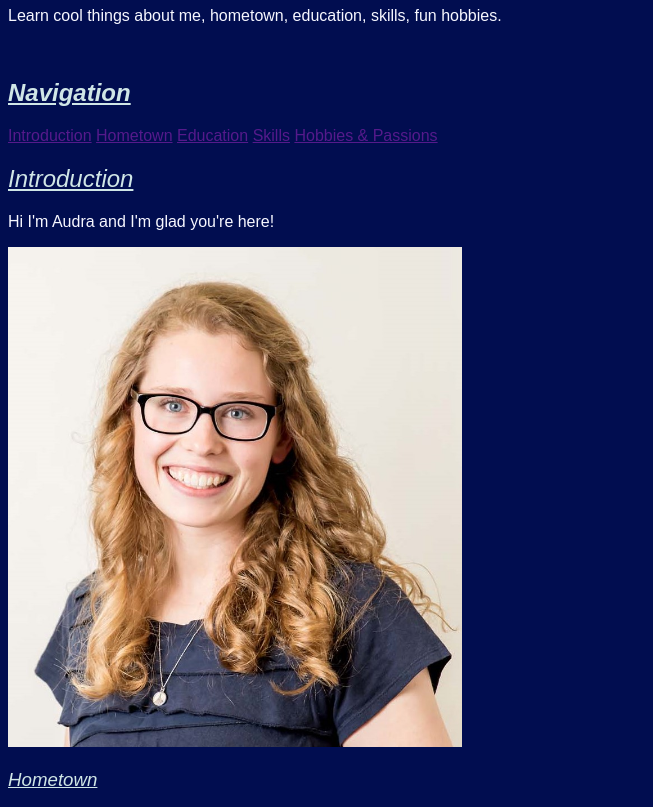
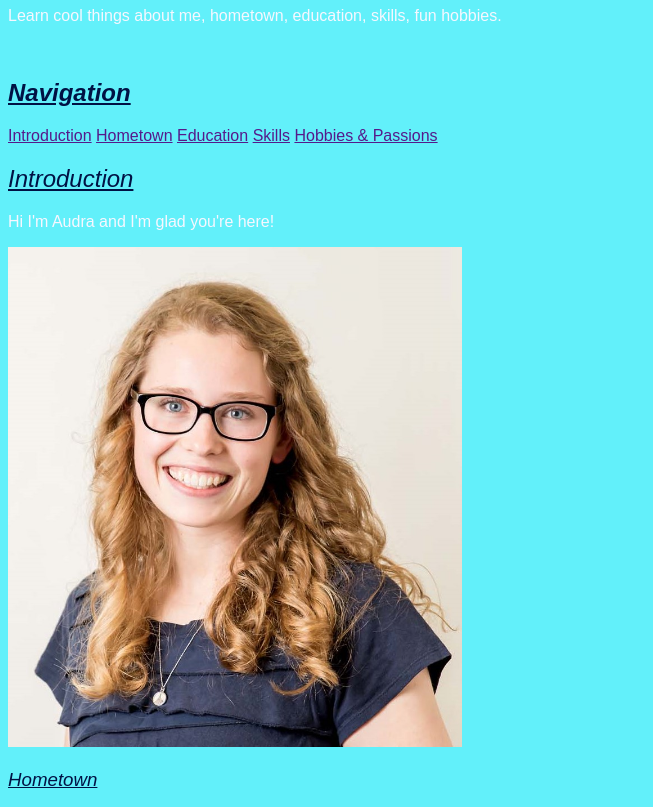
Before and after one commit to Kendrian3/Nov-18-2021, a plain HTML site: page index.html in a window 1280 px wide. Shown: the part 73-880 px from the top of the page, without its empty margins (0-653 px from the left). Drawn offline with Linux system fonts and the light colour scheme; files whose address does not match are found by name.

Commit message:
Update index.html

```diff
--- a/index.html
+++ b/index.html
@@ -11,17 +11,17 @@
                 font-family: Arial, Helvetica, sans-serif;
                 /*Colors*/
                 color:rgb(247, 247, 255);
-                background-color: rgb(1, 13, 80)
+                background-color: rgb(98, 240, 250)
             }
             h1, h2, h3 {
                 font-weight: 300;
                 font-style: italic;
-                color:rgb(208, 230, 230);
+                color:rgb(0, 18, 68);
                 text-decoration: underline;
-                border-color: paleturquoise;
+                border-color: rgb(186, 240, 226);
                 /*padding-right: 100px;*/
             }
-            .style1 { color:rgb(209, 204, 204);
+            .style1 { color:rgb(62, 39, 114);
                 text-decoration: underline;
                 font-weight: 400;
 
```
